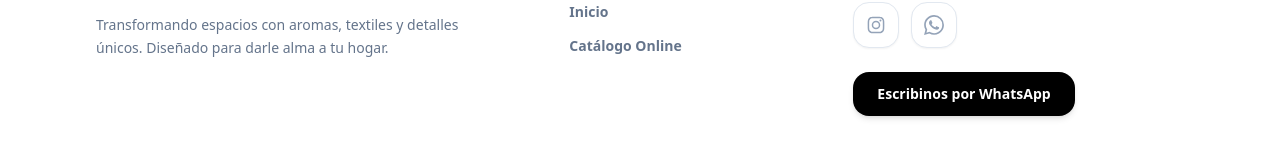
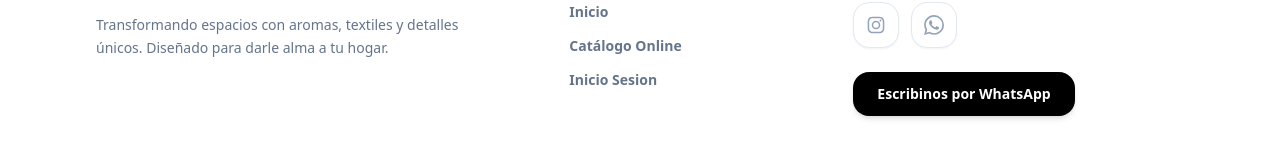
Before and after one commit to FedeeMest/Alquimia_Home_Deco, an Angular app in the folder alquimia-front/: page / in a window 1280 px wide. Shown: the part 1748-1908 px from the top of the page. Built offline with nearby package versions, Linux system fonts and the light colour scheme.

Commit message:
link_login

```diff
--- a/alquimia-front/src/app/components/layout/public-layout/public-layout.html
+++ b/alquimia-front/src/app/components/layout/public-layout/public-layout.html
@@ -95,6 +95,8 @@
                   <nav class="flex flex-col gap-3.5 text-sm font-bold text-slate-500">
                       <a routerLink="/" class="hover:text-black hover:translate-x-1 transition-all flex items-center gap-2">Inicio</a>
                       <a routerLink="/catalogo" class="hover:text-black hover:translate-x-1 transition-all flex items-center gap-2">Catálogo Online</a>
+                      <a routerLink="/admin/login" class="hover:text-black hover:translate-x-1 transition-all flex items-center gap-2">Inicio Sesion</a>
+
                   </nav>
               </div>
 
```
